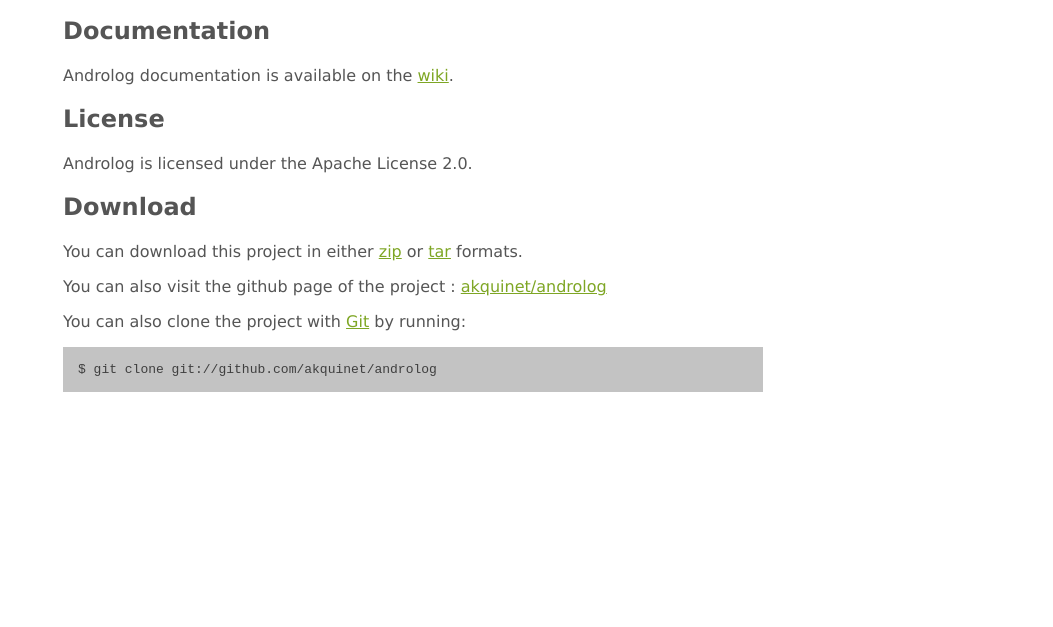
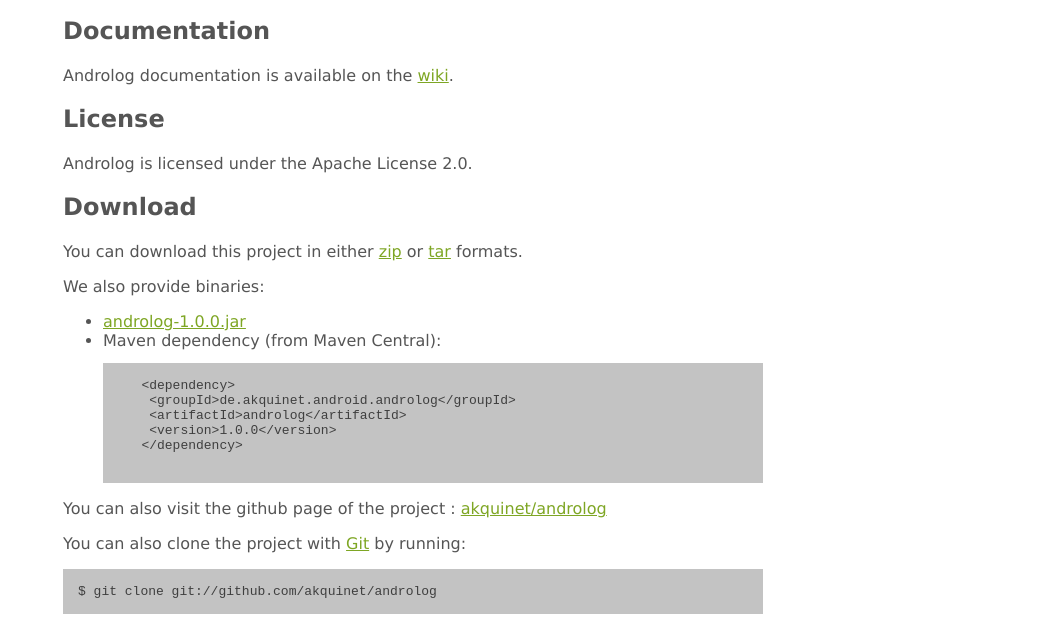
Before and after one commit to techatspree/androlog, a plain HTML site: page index.html in a window 1280 px wide. Shown: the part 332-959 px from the top of the page, without its empty margins (227-1280 px from the left). Before the commit the page ends 800 px from the top, so only its background shows below. Drawn offline with Linux system fonts and the light colour scheme.

Commit message:
Update the index page to add the download area (binary)

```diff
--- a/index.html
+++ b/index.html
@@ -94,6 +94,23 @@
   <a href="http://github.com/akquinet/androlog/zipball/master">zip</a> or
   <a href="http://github.com/akquinet/androlog/tarball/master">tar</a> formats.
 </p>
+
+<p>
+  We also provide binaries:
+  <ul>
+  <li><a href="http://repo2.maven.org/maven2/de/akquinet/android/androlog/androlog/1.0.0/androlog-1.0.0.jar">androlog-1.0.0.jar</a></li>
+  <li>Maven dependency (from Maven Central):
+  <pre>
+   &lt;dependency&gt;
+    &lt;groupId&gt;de.akquinet.android.androlog&lt;/groupId&gt;
+    &lt;artifactId&gt;androlog&lt;/artifactId&gt;
+    &lt;version&gt;1.0.0&lt;/version&gt;
+   &lt;/dependency&gt;
+  </pre>
+  </li>
+  </ul>
+</p>
+
 <p>You can also visit the github page of the project : <a href="http://github.com/akquinet/androlog">akquinet/androlog</a></p>
 <p>You can also clone the project with <a href="http://git-scm.com">Git</a> by running:
 <pre>$ git clone git://github.com/akquinet/androlog</pre>
```
